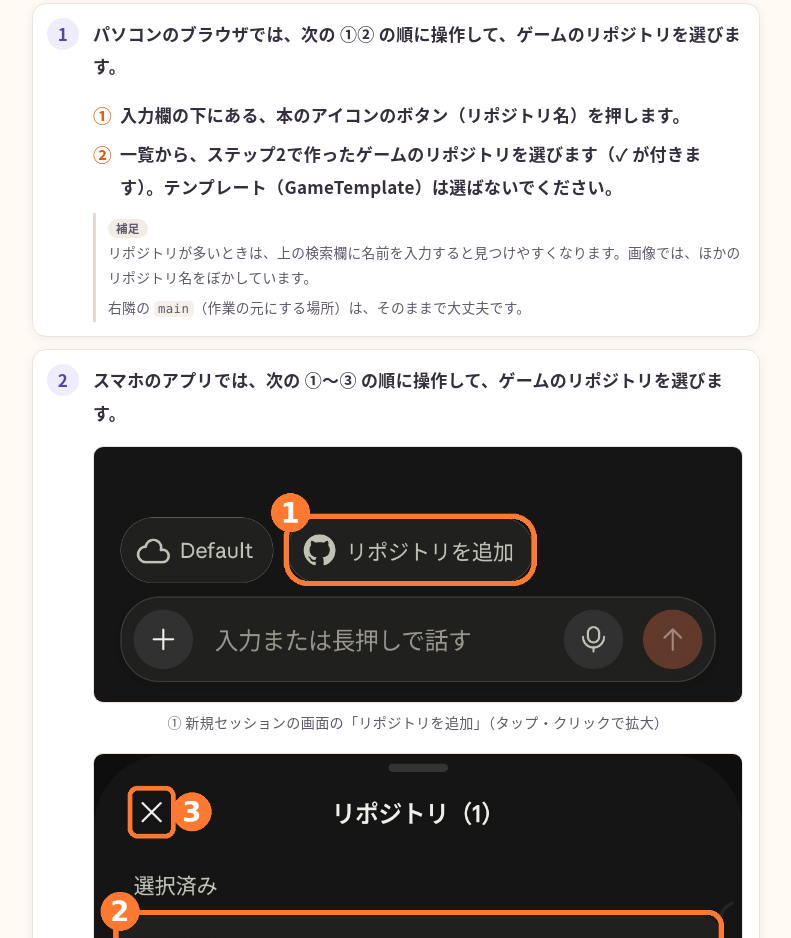
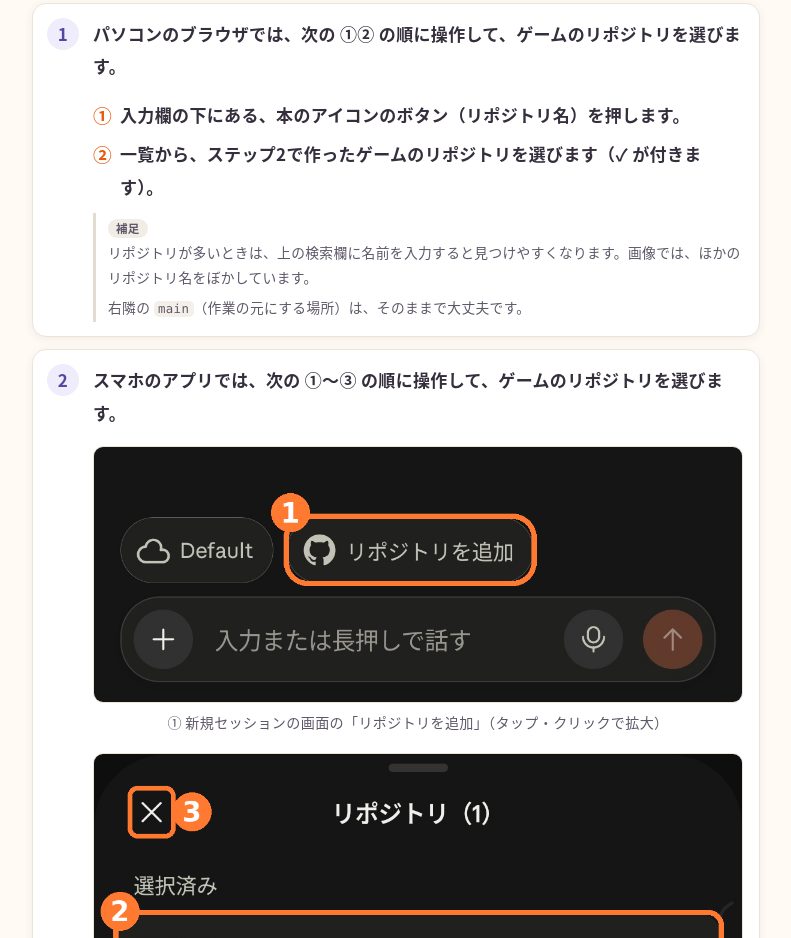
Before and after one commit to zonarouzo/GameGitHubGuide, a plain HTML site: page claude-code.html in a window 1280 px wide. Shown: the part 2404-3342 px from the top of the page, without its empty margins (244-1035 px from the left). Drawn offline with Linux system fonts and the light colour scheme.

Commit message:
リポジトリ選択の「テンプレートは選ばないでください」を削除
- テンプレートは作者のアカウントにしか表示されないため、利用者向けの注意としては不要
- 小説版のリポジトリ選択の画像は、my-novel 以外のリポジトリ名をすべてぼかした

Co-Authored-By: Claude Opus 5.5 <noreply@anthropic.com>
Claude-Session: https://claude.ai/code/session_01DEayDBXEUZcv8SXSVNajJw

```diff
--- a/claude-code.html
+++ b/claude-code.html
@@ -87,7 +87,7 @@
 
     <ul class="marks">
       <li><span class="mark">①</span><span>入力欄の下にある、<strong>本のアイコンのボタン</strong>（リポジトリ名）を押します。</span></li>
-      <li><span class="mark">②</span><span>一覧から、<strong>ステップ2で作ったゲームのリポジトリ</strong>を選びます（✓ が付きます）。テンプレート（GameTemplate）は選ばないでください。</span></li>
+      <li><span class="mark">②</span><span>一覧から、<strong>ステップ2で作ったゲームのリポジトリ</strong>を選びます（✓ が付きます）。</span></li>
     </ul>
     <div class="note">
       <p>リポジトリが多いときは、上の検索欄に名前を入力すると見つけやすくなります。画像では、ほかのリポジトリ名をぼかしています。</p>
```
